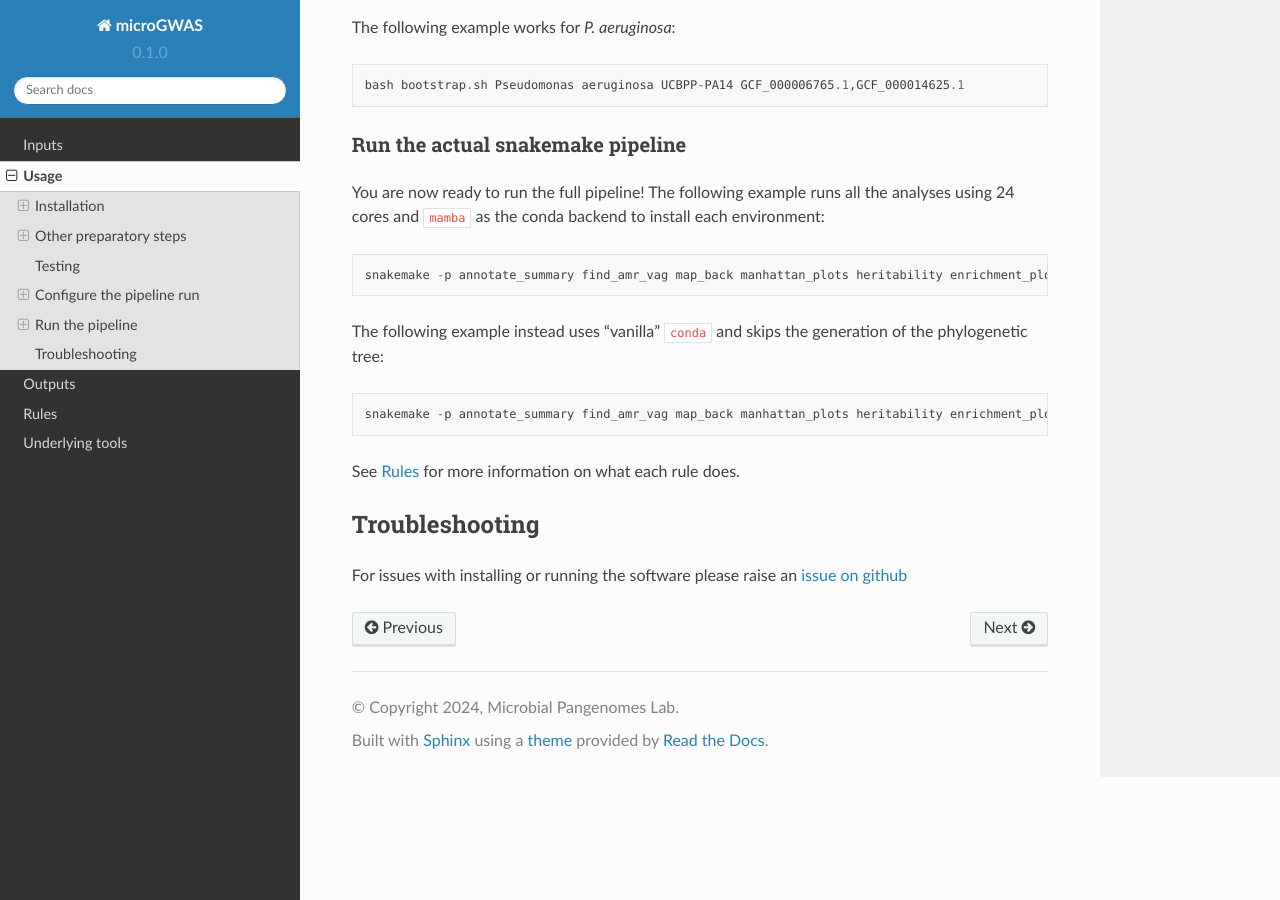
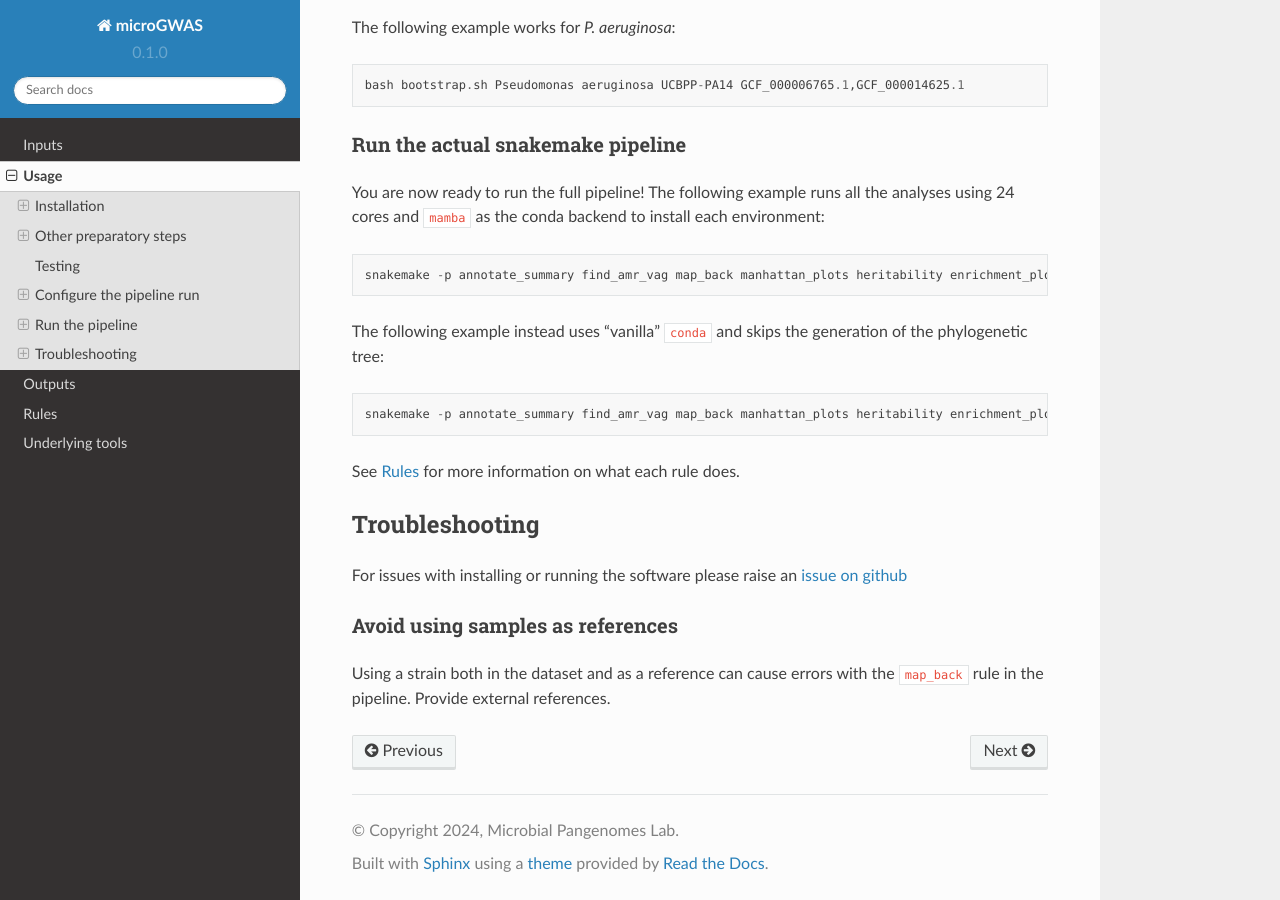
Before and after one commit to microbial-pangenomes-lab/microGWAS, a Sphinx documentation site: the page built from docs/source/usage.rst, in a window 1280 px wide and 900 px high, scrolled down 4215 px. Built offline with Sphinx 7.4.7 and the Read the Docs theme 2.0.0, drawn with Linux system fonts in a browser that asks for light colours.

Commit message:
avoid using samples as reference

```diff
--- a/docs/source/tools.rst
+++ b/docs/source/tools.rst
@@ -1,5 +1,5 @@
 Underlying tools
-=====
+====================
 
 The ``microGWAS`` pipeline uses a number of computional tools
 underneath, which you should try to cite in any publication that uses the results
--- a/docs/source/usage.rst
+++ b/docs/source/usage.rst
@@ -34,7 +34,7 @@ Other preparatory steps
 -----------------------
 
 Creating the base ``microGWAS`` environment
-~~~~~~~~~~~~~~~~~~~~~~
+~~~~~~~~~~~~~~~~~~~~~~~~~~~~~~~~~~~~~~~~~~~~
 
 If you do not have ``conda`` you can install it through
 `miniconda <https://conda.io/miniconda.html>`_ and then add the necessary
@@ -50,7 +50,7 @@ Then run::
     conda activate microGWAS
 
 Create a symbolic link to the ``eggnog-mapper`` database
-~~~~~~~~~~~~~~~~~~~~~~~~~
+~~~~~~~~~~~~~~~~~~~~~~~~~~~~~~~~~~~~~~~~~~~~~~~~~~~~~~~~~~
 
 You can create a symbolic link for the eggnong-mapper database to be placed in the ``data/eggnog-mapper`` by using the following::
 
@@ -88,7 +88,7 @@ Configure the pipeline run
 --------------------------
 
 Prepare the input phenotype file
-~~~~~~~~~~~~~~~~~~~
+~~~~~~~~~~~~~~~~~~~~~~~~~~~~~~~~~
 
 The microGWAS pipeline requires as inputs: ``phenotype data``, ``assemblies`` and ``annotations``. See :doc:`inputs` for more information on the inputs formatting.
 
@@ -108,7 +108,7 @@ Next, edit the ``params`` section of the ``config/config.yaml`` file (at the top
     For convenience the params for *E. coli* are placed as defaults, and those for *P. aeruginosa* are commented.
 
 Targets and covariates for associations
-""""""""""""""
+""""""""""""""""""""""""""""""""""""""""""
 
 For the targets, specify the name of the columns on the phenotype file ``data/data.tsv`` that are the phenotypes to be used for the associations::
 
@@ -132,7 +132,7 @@ Take into account that each target phenotype have its own set of covariates.
 See more information on the `phenotypes and covariates <https://pyseer.readthedocs.io/en/master/usage.html#phenotype-and-covariates>`__
 
 Which lineage file to use?
-""""""""""""""
+""""""""""""""""""""""""""""
 
 You can specify which lineage file to be used. Use ``"out/lineages_mlst.txt"`` to use mlst, ``"out/lineages_poppunk.tsv"`` for poppunk, or specify an existing file for a custom lineage list.
 
@@ -176,6 +176,12 @@ The following example instead uses "vanilla" ``conda`` and skips the generation
 See :doc:`rules` for more information on what each rule does.
 
 Troubleshooting
-------------
+-----------------
 
 For issues with installing or running the software please raise an `issue on github <https://github.com/microbial-pangenomes-lab/gwas_template/issues>`__
+
+Avoid using samples as references
+~~~~~~~~~~~~~~~~~~~~~~~~~~~~~~~~~
+
+Using a strain both in the dataset and as a reference can cause errors with the ``map_back`` rule in the pipeline.
+Provide external references.
```
Also changed, not shown: other parts of docs/source/tools.rst (+1 -1 lines).
